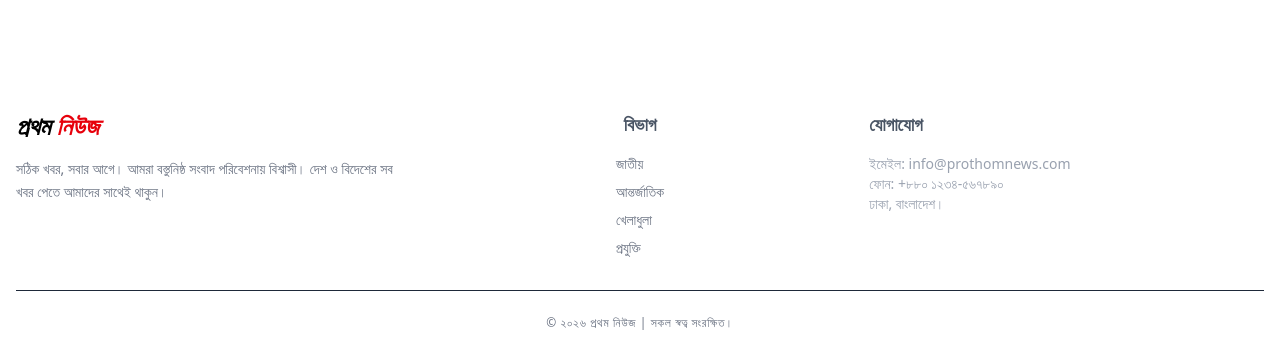
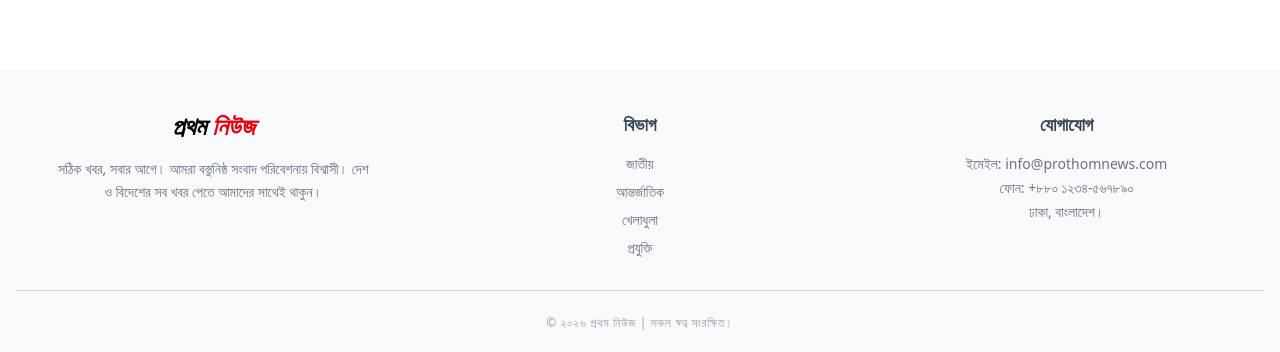
Before and after one commit to shiuly-28/news-portal, a React (Vite) app: page /category/International in a window 1280 px wide. Shown: the part 4438-4790 px from the top of the page. Built offline with nearby package versions, Linux system fonts and the light colour scheme.

Commit message:
footer designe updated

```diff
--- a/src/components/Footer.jsx
+++ b/src/components/Footer.jsx
@@ -3,23 +3,24 @@ import { Link } from 'react-router-dom';
 
 const Footer = () => {
     return (
-        <footer className=" text-black pt-10 pb-6 mt-12 font-sans">
+        <footer className="text-black pt-10 pb-6 mt-12 font-sans bg-gray-50">
             <div className="container mx-auto px-4">
-                <div className="grid grid-cols-1 md:grid-cols-3 gap-8 border-b border-gray-800 pb-8 text-center md:text-left">
+                {/* সব কন্টেন্টকে সেন্টার করার জন্য text-center ব্যবহার করা হয়েছে */}
+                <div className="grid grid-cols-1 md:grid-cols-3 gap-8 border-b border-gray-300 pb-8 text-center">
 
                     {/* লোগো ও বর্ণনা */}
-                    <div>
+                    <div className="flex flex-col items-center md:items-center">
                         <h2 className="text-2xl font-bold mb-4 italic">
                             প্রথম <span className="text-red-600">নিউজ</span>
                         </h2>
-                        <p className="text-gray-500 text-sm leading-relaxed">
-                            সঠিক খবর, সবার আগে। আমরা বস্তুনিষ্ঠ সংবাদ পরিবেশনায় বিশ্বাসী। দেশ ও বিদেশের সব খবর পেতে আমাদের সাথেই থাকুন।
+                        <p className="text-gray-500 text-sm leading-relaxed max-w-xs">
+                            সঠিক খবর, সবার আগে। আমরা বস্তুনিষ্ঠ সংবাদ পরিবেশনায় বিশ্বাসী। দেশ ও বিদেশের সব খবর পেতে আমাদের সাথেই থাকুন।
                         </p>
                     </div>
 
                     {/* কুইক লিঙ্ক */}
                     <div className="flex flex-col items-center">
-                        <h3 className="text-lg font-semibold mb-4 text-gray-600">বিভাগ</h3>
+                        <h3 className="text-lg font-semibold mb-4 text-gray-700">বিভাগ</h3>
                         <ul className="text-gray-500 text-sm space-y-2">
                             <li><Link to="/category/National" className="hover:text-red-500 transition">জাতীয়</Link></li>
                             <li><Link to="/category/International" className="hover:text-red-500 transition">আন্তর্জাতিক</Link></li>
@@ -29,18 +30,18 @@ const Footer = () => {
                     </div>
 
                     {/* যোগাযোগ */}
-                    <div>
-                        <h3 className="text-lg font-semibold mb-4 text-gray-600">যোগাযোগ</h3>
-                        <p className="text-gray-400 text-sm">
-                            ইমেইল: info@prothomnews.com<br />
-                            ফোন: +৮৮০ ১২৩৪-৫৬৭৮৯০<br />
-                            ঢাকা, বাংলাদেশ।
-                        </p>
+                    <div className="flex flex-col items-center">
+                        <h3 className="text-lg font-semibold mb-4 text-gray-700">যোগাযোগ</h3>
+                        <div className="text-gray-500 text-sm space-y-1">
+                            <p>ইমেইল: info@prothomnews.com</p>
+                            <p>ফোন: +৮৮০ ১২৩৪-৫৬৭৮৯০</p>
+                            <p>ঢাকা, বাংলাদেশ।</p>
+                        </div>
                     </div>
                 </div>
 
                 {/* কপিরাইট অংশ */}
-                <div className="text-center mt-6 text-gray-500 text-xs tracking-wider">
+                <div className="text-center mt-6 text-gray-400 text-xs tracking-wider">
                     <p>© ২০২৬ প্রথম নিউজ | সকল স্বত্ব সংরক্ষিত।</p>
                 </div>
             </div>
--- a/src/page/International.jsx
+++ b/src/page/International.jsx
@@ -1,7 +1,6 @@
-import React from 'react';
+import React, { useState, useEffect } from 'react';
 import { motion } from 'framer-motion';
 import { FaGlobe, FaRegClock, FaChevronRight } from 'react-icons/fa';
-// ১. Link ইমপোর্ট করা হয়েছে
 import { Link } from 'react-router-dom';
 
 const internationalNews = [
@@ -85,7 +84,35 @@ const internationalNews = [
     }
 ];
 
+// --- Skeleton Loader Component ---
+const SkeletonItem = () => (
+    <div className="animate-pulse grid grid-cols-1 lg:grid-cols-12 gap-8 items-start border-b pb-12">
+        <div className="lg:col-span-8">
+            <div className="bg-gray-200 h-[450px] w-full rounded-lg mb-4"></div>
+            <div className="h-10 bg-gray-200 rounded w-3/4 mb-3"></div>
+            <div className="h-4 bg-gray-200 rounded w-full mb-2"></div>
+            <div className="h-4 bg-gray-200 rounded w-5/6 mb-4"></div>
+            <div className="h-4 bg-gray-200 rounded w-1/4"></div>
+        </div>
+        <div className="lg:col-span-4 bg-gray-50 p-6 rounded-xl h-[300px]">
+            <div className="h-6 bg-gray-200 rounded w-1/2 mb-4"></div>
+            <div className="space-y-4">
+                <div className="h-4 bg-gray-200 rounded w-full"></div>
+                <div className="h-4 bg-gray-200 rounded w-full"></div>
+                <div className="h-4 bg-gray-200 rounded w-full"></div>
+            </div>
+        </div>
+    </div>
+);
+
 export default function International() {
+    const [isLoading, setIsLoading] = useState(true);
+
+    useEffect(() => {
+        const timer = setTimeout(() => setIsLoading(false), 1500); // ১.৫ সেকেন্ড লোডিং দেখাবে
+        return () => clearTimeout(timer);
+    }, []);
+
     return (
         <div className="bg-white min-h-screen font-serif">
             <div className="container mx-auto px-4 py-4 border-b-2 border-red-600 mb-8 flex items-center gap-2">
@@ -94,11 +121,14 @@ export default function International() {
             </div>
 
             <main className="container mx-auto px-4 space-y-16">
-                {internationalNews.map((news) => (
+                {isLoading ? (
+                    // লোডিং অবস্থায় ৩টি স্কেলিটন দেখাবে
+                    [1, 2, 3].map((item) => <SkeletonItem key={item} />)
+                ) : (
+                    internationalNews.map((news) => (
                         <div key={news.id} className="grid grid-cols-1 lg:grid-cols-12 gap-8 items-start border-b pb-12 last:border-0">
 
                             <div className="lg:col-span-8 group">
-                            {/* ২. ইমেজের সাথে লিংক কানেক্ট করা হয়েছে */}
                                 <Link to={`/international-news/${news.id}`}>
                                     <motion.div
                                         whileHover={{ scale: 1.01 }}
@@ -112,7 +142,6 @@ export default function International() {
                                     </motion.div>
                                 </Link>
 
-                            {/* ৩. টাইটেলের সাথে লিংক কানেক্ট করা হয়েছে */}
                                 <Link to={`/international-news/${news.id}`}>
                                     <h2 className="text-3xl md:text-4xl font-bold text-gray-900 hover:text-blue-700 cursor-pointer mb-3 leading-snug">
                                         {news.title}
@@ -151,7 +180,8 @@ export default function International() {
                                 </div>
                             </div>
                         </div>
-                ))}
+                    ))
+                )}
             </main>
         </div>
     );
```
Lines whose indentation alone changed are shown as unchanged.
